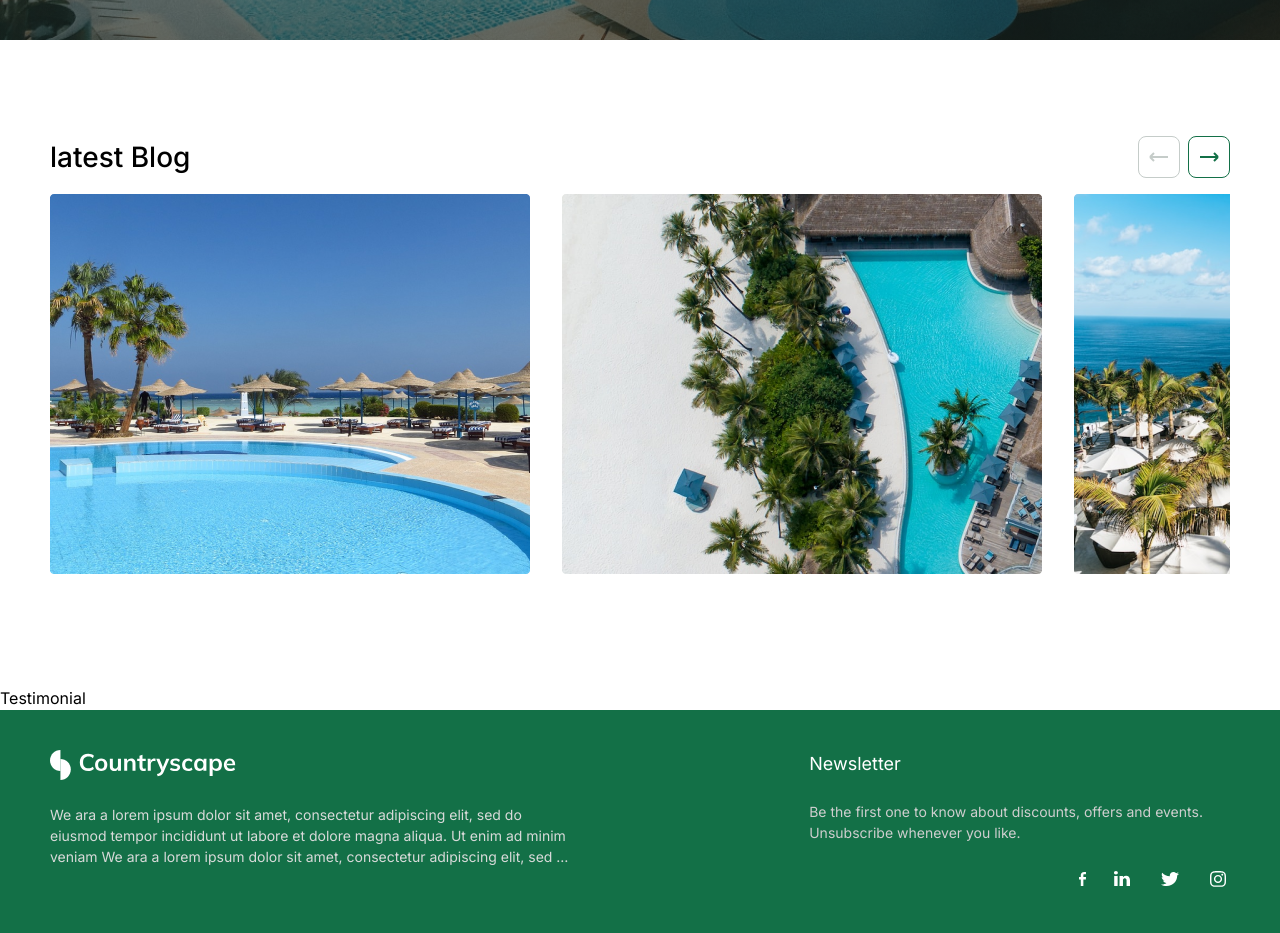
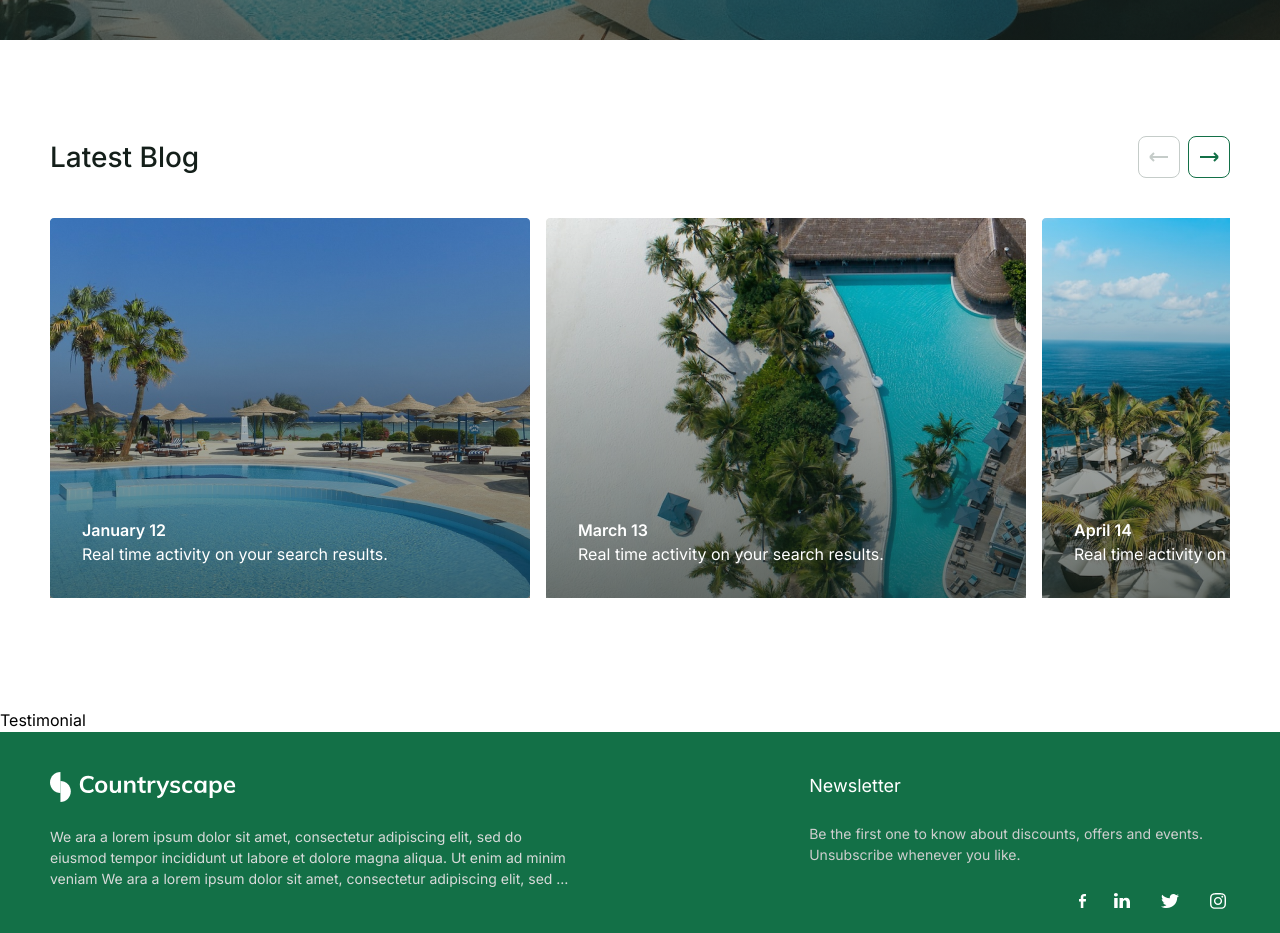
Before and after one commit to javiergenepaul/country-scape, a React (Vite) app: page / in a window 1280 px wide. Shown: the part 2360-3293 px from the top of the page. Built offline with nearby package versions, Linux system fonts and the light colour scheme; a web font is replaced by a local one.

Commit message:
update blog component

```diff
--- a/package.json
+++ b/package.json
@@ -11,7 +11,8 @@
   "dependencies": {
     "@tailwindcss/line-clamp": "^0.4.2",
     "react": "^18.2.0",
-    "react-dom": "^18.2.0"
+    "react-dom": "^18.2.0",
+    "tailwind-scrollbar-hide": "^1.1.7"
   },
   "devDependencies": {
     "@types/react": "^18.0.22",
--- a/src/components/Blog.jsx
+++ b/src/components/Blog.jsx
@@ -1,6 +1,6 @@
 import { useEffect, useState } from 'react'
 import { blogs } from '../constants'
-import { ArrowNarrowRightOutline, ArrowNarrowLeftOutline } from '../assets'
+// import { ArrowNarrowRightOutline, ArrowNarrowLeftOutline } from '../assets'
 
 function Blog() {
 	const slideLeft = () => {
@@ -28,7 +28,7 @@ function Blog() {
 		if (scrollValue == 0) {
 			setprevBtnStrokeColor('stroke-secondary-5');
 			setprevBtnBorderColor('border-secondary-5');
-		} else if(scrollValue == scrollEnd) {
+		} else if (scrollValue == scrollEnd) {
 			setNexBtnStrokeColor('stroke-secondary-5');
 			setNexBtnBorderColor('border-secondary-5');
 		} else {
@@ -47,8 +47,8 @@ function Blog() {
 
 	return (
 		<div>
-			<div className="flex justify-between">
-				<span className='text-h3 font-medium'>latest Blog</span>
+			<div className="flex justify-between pb-8">
+				<span className='text-h3 text-secondary-1 font-medium'>Latest Blog</span>
 				<div className="flex gap-2">
 
 					<button className={`p-2 border rounded-lg ${prevBtnBorderColor}`} onClick={slideLeft}>
@@ -64,9 +64,20 @@ function Blog() {
 				</div>
 			</div>
 			<div className="relative flex items-center">
-				<div id='slider' className="overflow-x-scroll h-full w-full scroll whitespace-nowrap scroll-smooth">
+				<div id='slider' className="overflow-x-scroll h-full w-full scroll whitespace-nowrap scroll-smooth scrollbar-hide">
 					{blogs.map((item) => (
-						<img className='inline-block first:pl-0 last:pr-0 p-4 ease-in-out duration-300' key={item.id} src={item.image} alt={item.id} />
+						<div className="inline-block first:pl-0 last:pr-0 p-2">
+							<div className="relative">
+								<div className="absolute top-0 left-0 w-full h-full bg-shade"></div>
+								<div className="absolute bottom-0 left-0 m-8">
+									<div className="flex flex-col">
+										<span className='text-body-normal font-semibold text-[#FFF]'>{item.date.toLocaleDateString('en-US', { day: '2-digit' ,month: 'long' })	}</span>
+										<span className='text-body-normal text-[#FFF]'>{item.description}</span>
+									</div>
+								</div>
+								<img className='ease-in-out duration-300' key={item.id} src={item.image} alt={item.id} />
+							</div>
+						</div>
 					))}
 				</div>
 			</div>
--- a/src/constants/index.js
+++ b/src/constants/index.js
@@ -3,26 +3,38 @@ import { blog1, blog2, blog3 } from '../assets'
 export const blogs = [
     {
         id: 1,
+        date: new Date("2022-1-12 15:40:00"),
+        description: "Real time activity on your search results.",
         image: blog1
     },
     {
         id: 2,
+        date: new Date("2022-3-13 15:40:00"),
+        description: "Real time activity on your search results.",
         image: blog2
     },
     {
         id: 3,
+        date: new Date("2022-4-14 15:40:00"),
+        description: "Real time activity on your search results.",
         image: blog3
     },
     {
         id: 4,
+        date: new Date("2022-7-15 15:40:00"),
+        description: "Real time activity on your search results.",
         image: blog3
     },
     {
         id: 5,
+        date: new Date("2022-10-16 15:40:00"),
+        description: "Real time activity on your search results.",
         image: blog3
     },
     {
         id: 6,
+        date: new Date("2022-10-12 15:40:00"),
+        description: "Real time activity on your search results.",
         image: blog3
     },
 ];
--- a/tailwind.config.cjs
+++ b/tailwind.config.cjs
@@ -45,5 +45,6 @@ module.exports = {
 	},
 	plugins: [
 		require('@tailwindcss/line-clamp'),
+		require('tailwind-scrollbar-hide')
 	],
 }
```
Also changed, not shown: 1 other file (tests, documents, lock files or other folders).
